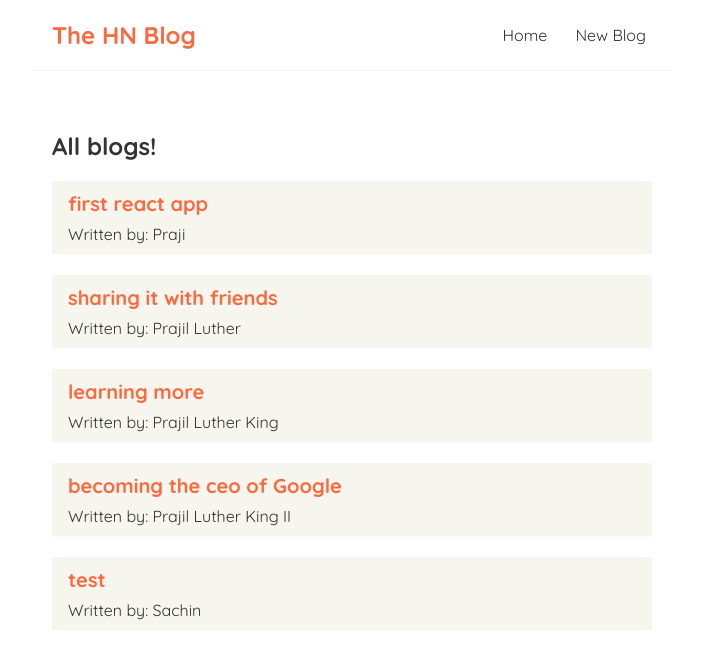
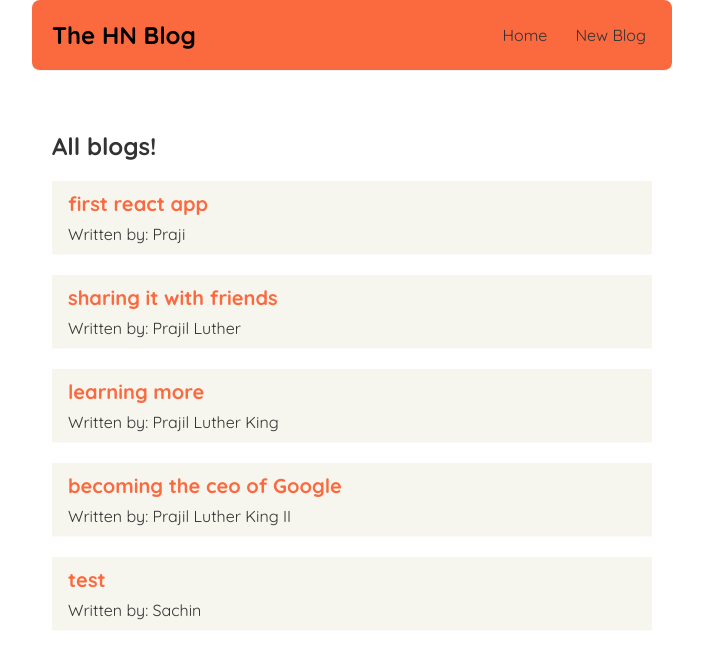
Before and after one commit to PrajilPradeep/hn-blog, a React (Create React App) app: page / in a window 1280 px wide. Shown: the top 668 px of the page, without its empty margins (288-991 px from the left). Built offline with nearby package versions, Linux system fonts and the light colour scheme; data requests are answered from the project's data file.

Commit message:
Change navbar background color to main color and change heading color to black

```diff
--- a/src/index.css
+++ b/src/index.css
@@ -20,10 +20,13 @@
   max-width: 600px;
   margin: 0 auto;
   border-bottom: 1px solid #f2f2f2;
+  background-color: var(--main-color);
+  border-radius: 8px;
+
 }
 
 .navbar h1 {
-  color: var(--main-color);
+  color: black;
 }
 
 .navbar .links {
```
